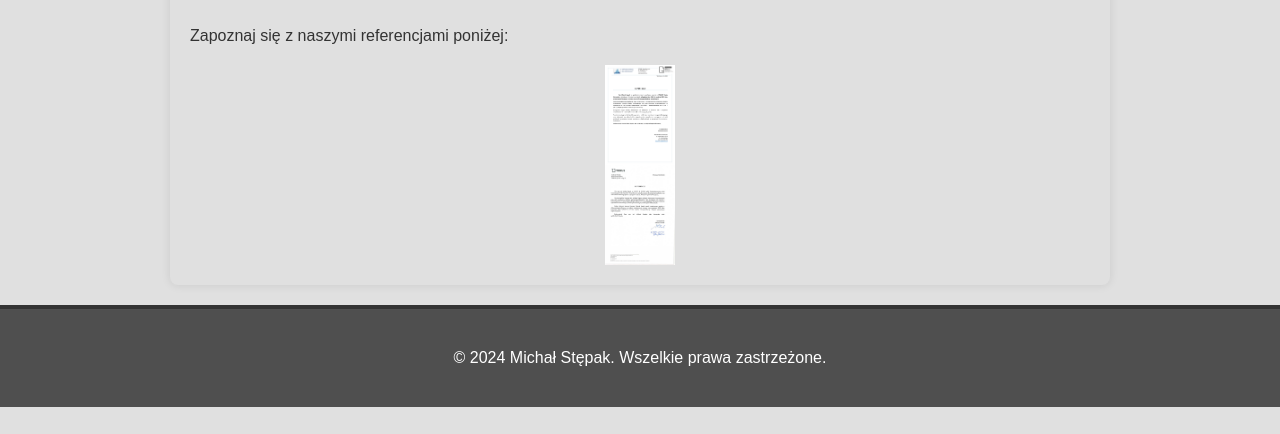
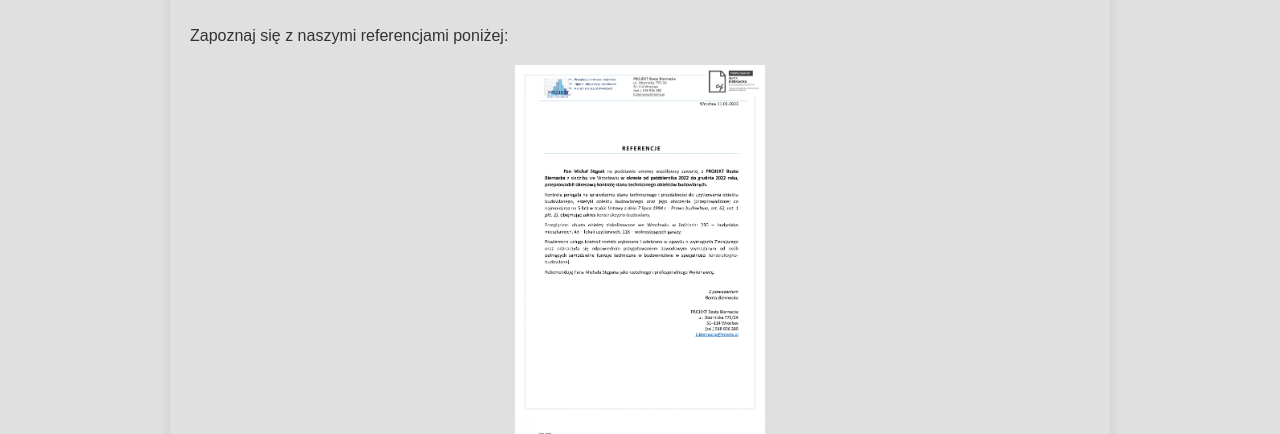
Before and after one commit to MarcinWis94/Marcinwis94.github.io, a plain HTML site: page referencje.html in a window 1280 px wide. Shown: the part 366-800 px from the top of the page. Drawn offline with Linux system fonts and the light colour scheme.

Commit message:
Update style.css

```diff
--- a/style.css
+++ b/style.css
@@ -192,8 +192,8 @@ form button:hover {
 }
 
 .reference-item img {
-    max-width: 100px;
-    height: 100px;
+    width: 250px; /* Ustaw szerokość na 250px */
+    height: auto; /* Ustaw wysokość automatycznie, aby zachować proporcje */
     display: block;
     margin: 0 auto;
 }
```
